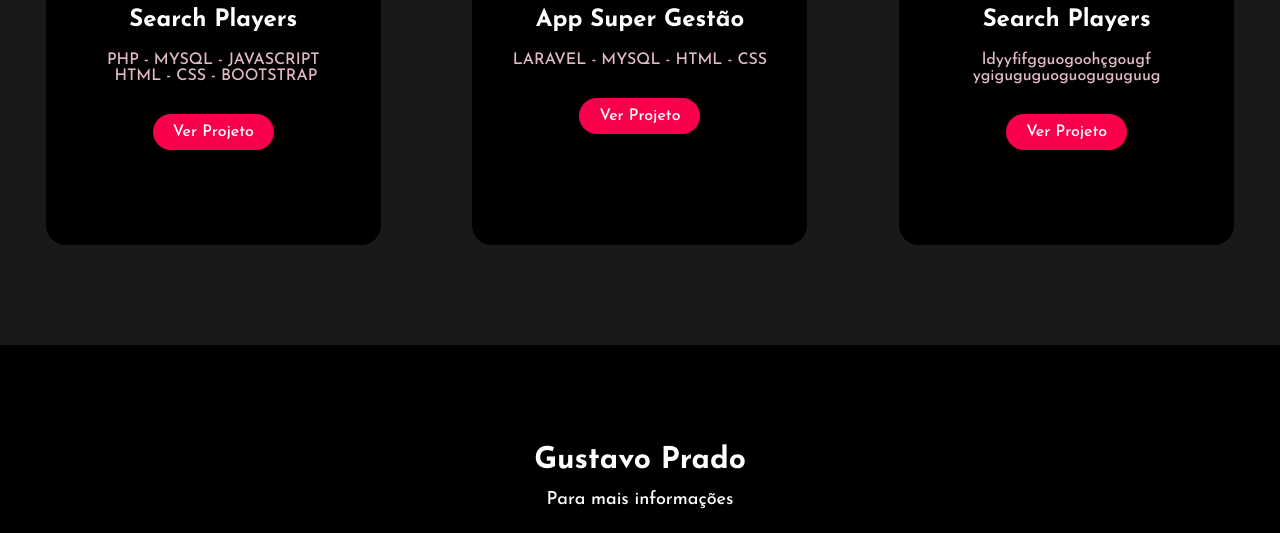
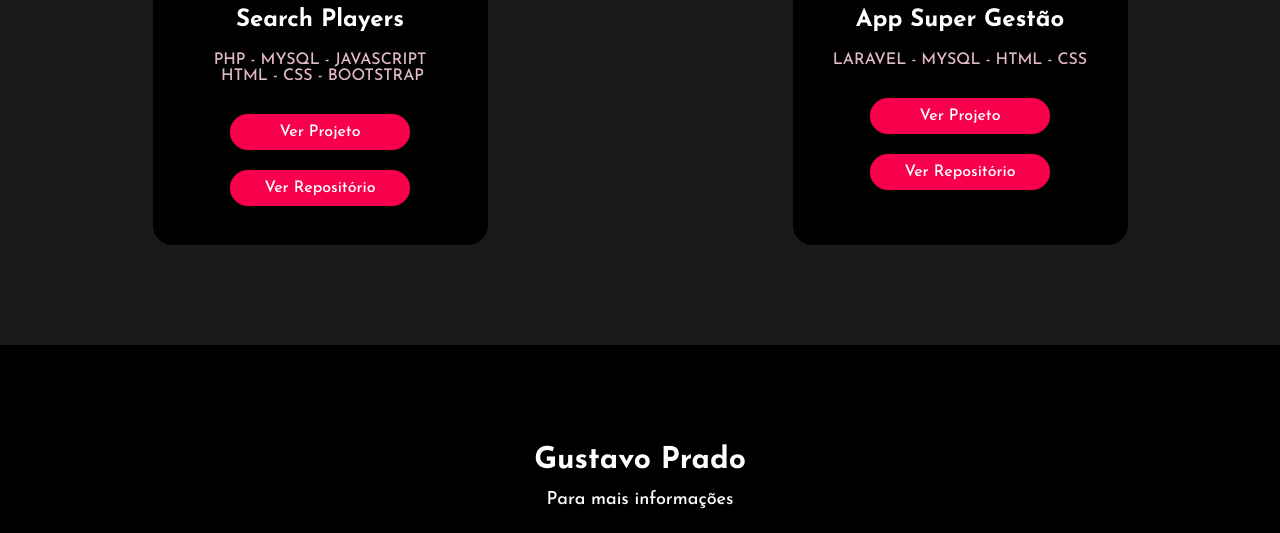
Before and after one commit to GustavoPrado20/portifolio, a plain HTML site: page views/index.html in a window 1280 px wide. Shown: the part 1765-2298 px from the top of the page. Drawn offline with Linux system fonts and the light colour scheme.

Commit message:
v4.3
atualizando os links

```diff
--- a/public/css/main.css
+++ b/public/css/main.css
@@ -142,6 +142,9 @@
     border-radius: 20px;
     padding: 20px 35px;
     text-align: center;
+    display: flex;
+    flex-direction: column;
+    align-items: center;
 }
 
 .card figure img {
@@ -157,7 +160,7 @@
 .card p {
     color: #e2b9c6;
     margin-top: 20px;
-    margin-bottom: 40px;
+    margin-bottom: 10px;
 }
 
 .card a {
@@ -167,6 +170,8 @@
     border-radius: 25px;
     cursor: pointer;
     text-decoration: none;
+    width: 180px;
+    margin-top: 20px;
 }
 
 .card a:hover {
--- a/views/index.html
+++ b/views/index.html
@@ -64,7 +64,8 @@
                         </figure>
                         <h5>Search Players</h5>
                         <p>PHP - MYSQL - JAVASCRIPT &nbspHTML - CSS - BOOTSTRAP</p>
-                        <a>Ver Projeto</a>
+                        <a href="">Ver Projeto</a>
+                        <a href="https://github.com/GustavoPrado20/search_players" target="_blank">Ver Repositório</a>
                     </section>
 
                     <section class="card">
@@ -73,18 +74,8 @@
                         </figure>
                         <h5>App Super Gestão</h5>
                         <p>LARAVEL - MYSQL - HTML - CSS</p>
-                        <a>Ver Projeto</a>
-                    </section>
-
-                    <section class="card">
-                        <figure>
-                            <img src="../public/img/logo_light.png" alt="Logo Projeto">
-                        </figure>
-                        <h5>Search Players</h5>
-                        <p>ldyyfifgguogoohçgougf
-                            ygiguguguoguoguguguug
-                        </p>
-                        <a>Ver Projeto</a>
+                        <a href="">Ver Projeto</a>
+                        <a href="https://github.com/GustavoPrado20/app_super_gestao" target="_blank">Ver Repositório</a>
                     </section>
                 </section>
             </section>
```
